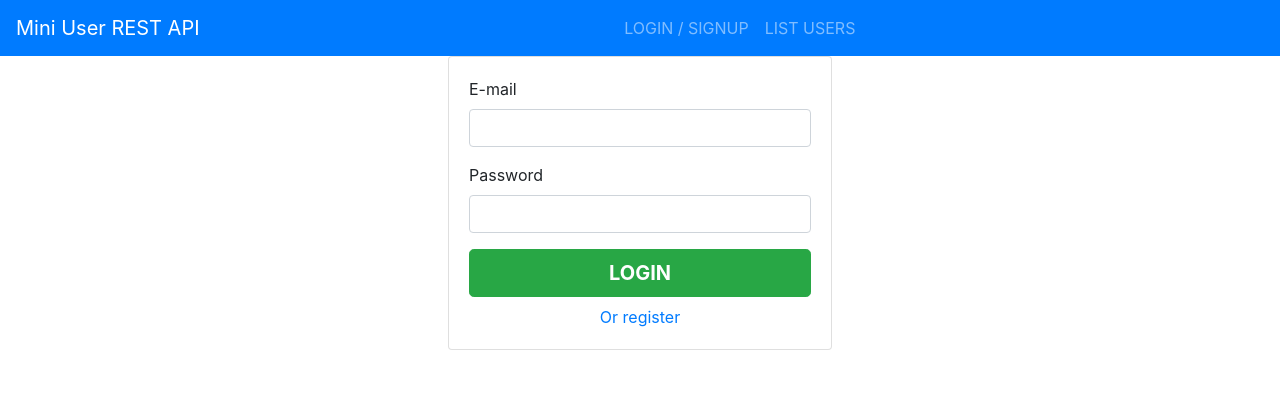
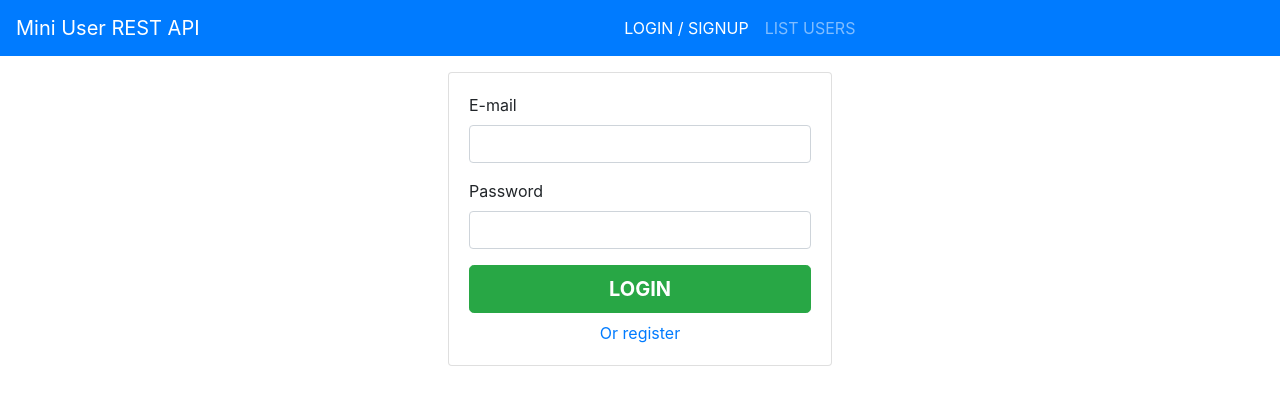
Before and after one commit to tamasPetki/miniuser-frontend, an Angular app: page /login in a window 1280 px wide. Shown: the top 402 px of the page. Built offline with nearby package versions, Linux system fonts and the light colour scheme.

Commit message:
minor design improving

```diff
--- a/src/app/app.component.html
+++ b/src/app/app.component.html
@@ -1,12 +1,13 @@
 <nav class="navbar navbar-expand-lg navbar-dark bg-primary">
   <a class="navbar-brand" href="#">Mini User REST API</a>
-  <button class="navbar-toggler" type="button" data-toggle="collapse" data-target="#navbarNav" aria-controls="navbarNav" aria-expanded="false" aria-label="Toggle navigation">
+  <button class="navbar-toggler" type="button" data-toggle="collapse" data-target="#navbarNav" aria-controls="navbarNav"
+          aria-expanded="false" aria-label="Toggle navigation">
     <span class="navbar-toggler-icon"></span>
   </button>
   <div class="collapse navbar-collapse" id="navbarNav">
     <ul class="navbar-nav mx-auto">
       <li class="nav-item">
-        <a class="nav-link" href="#">LOGIN / SIGNUP <span class="sr-only">(current)</span></a>
+        <a class="nav-link" routerLink="/login" routerLinkActive="active">LOGIN / SIGNUP</a>
       </li>
       <li class="nav-item">
         <a class="nav-link" href="#">LIST USERS</a>
@@ -15,5 +16,6 @@
   </div>
 </nav>
 
-
-<router-outlet></router-outlet>
+<div class="mt-3">
+  <router-outlet></router-outlet>
+</div>
```
